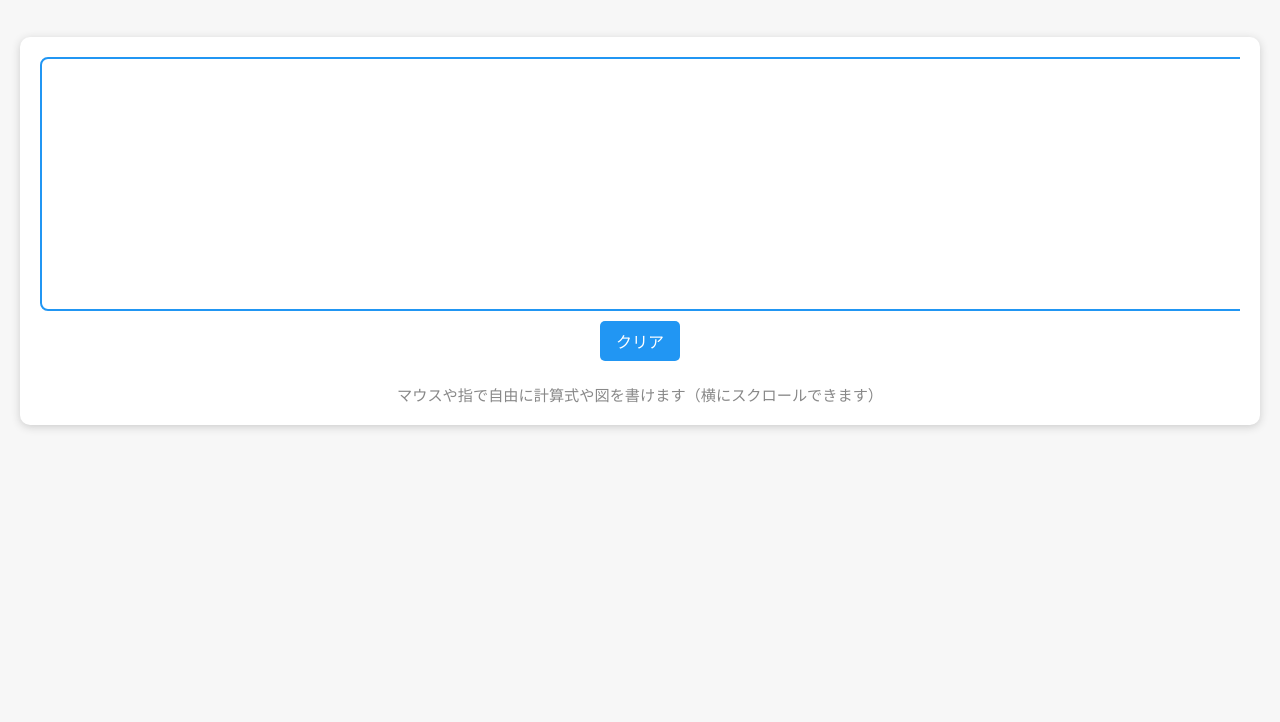
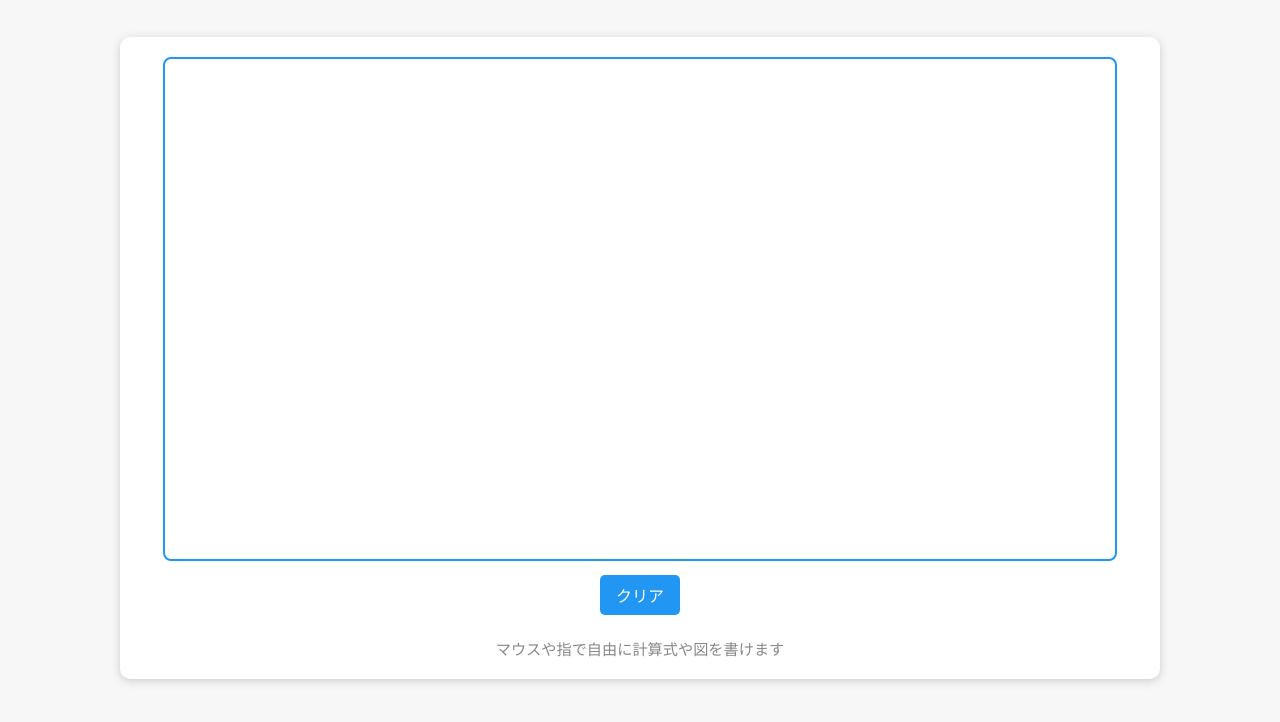
Before and after one commit to ashizawagas/tegaki, a plain HTML site: page index.html in a window 1280 px wide. Shown: the part 70-792 px from the top of the page. Drawn offline with Linux system fonts and the light colour scheme.

Commit message:
Update index.html

```diff
--- a/index.html
+++ b/index.html
@@ -5,23 +5,9 @@
   <title>手書き計算スペース</title>
   <style>
     body { font-family: sans-serif; background: #f7f7f7; text-align: center; }
-    .section {
-      background: #fff; border-radius: 10px; box-shadow: 0 2px 8px #ccc;
-      margin: 40px auto; padding: 20px; max-width: 1200px;
-      overflow-x: auto;
-    }
-    #drawArea {
-      border: 2px solid #2196f3; border-radius: 8px; background: #fff;
-      touch-action: none;
-      width: 300%;   /* 横幅を親要素の300%に */
-      height: 250px; /* 高さはそのまま */
-      display: block;
-    }
-    button {
-      padding: 8px 16px; border-radius: 5px; border: none;
-      background: #2196f3; color: #fff; font-size: 1em;
-      margin: 10px; cursor: pointer;
-    }
+    .section { background: #fff; border-radius: 10px; box-shadow: 0 2px 8px #ccc; margin: 40px auto; padding: 20px; max-width: 1000px; }
+    #drawArea { border: 2px solid #2196f3; border-radius: 8px; background: #fff; touch-action: none; }
+    button { padding: 8px 16px; border-radius: 5px; border: none; background: #2196f3; color: #fff; font-size: 1em; margin: 10px; cursor: pointer; }
     button:hover { background: #1976d2; }
     .notice { font-size: 0.95em; color: #888; margin-top: 12px; }
   </style>
@@ -29,11 +15,9 @@
 <body>
   <h1>📝 手書き計算スペース</h1>
   <div class="section">
-    <div style="overflow-x:auto;">
-      <canvas id="drawArea" width="1050" height="250"></canvas>
-    </div>
+    <canvas id="drawArea" width="950" height="500"></canvas><br>
     <button onclick="clearCanvas()">クリア</button>
-    <div class="notice">マウスや指で自由に計算式や図を書けます（横にスクロールできます）</div>
+    <div class="notice">マウスや指で自由に計算式や図を書けます</div>
   </div>
 <script>
   // 手書き描画機能
```
